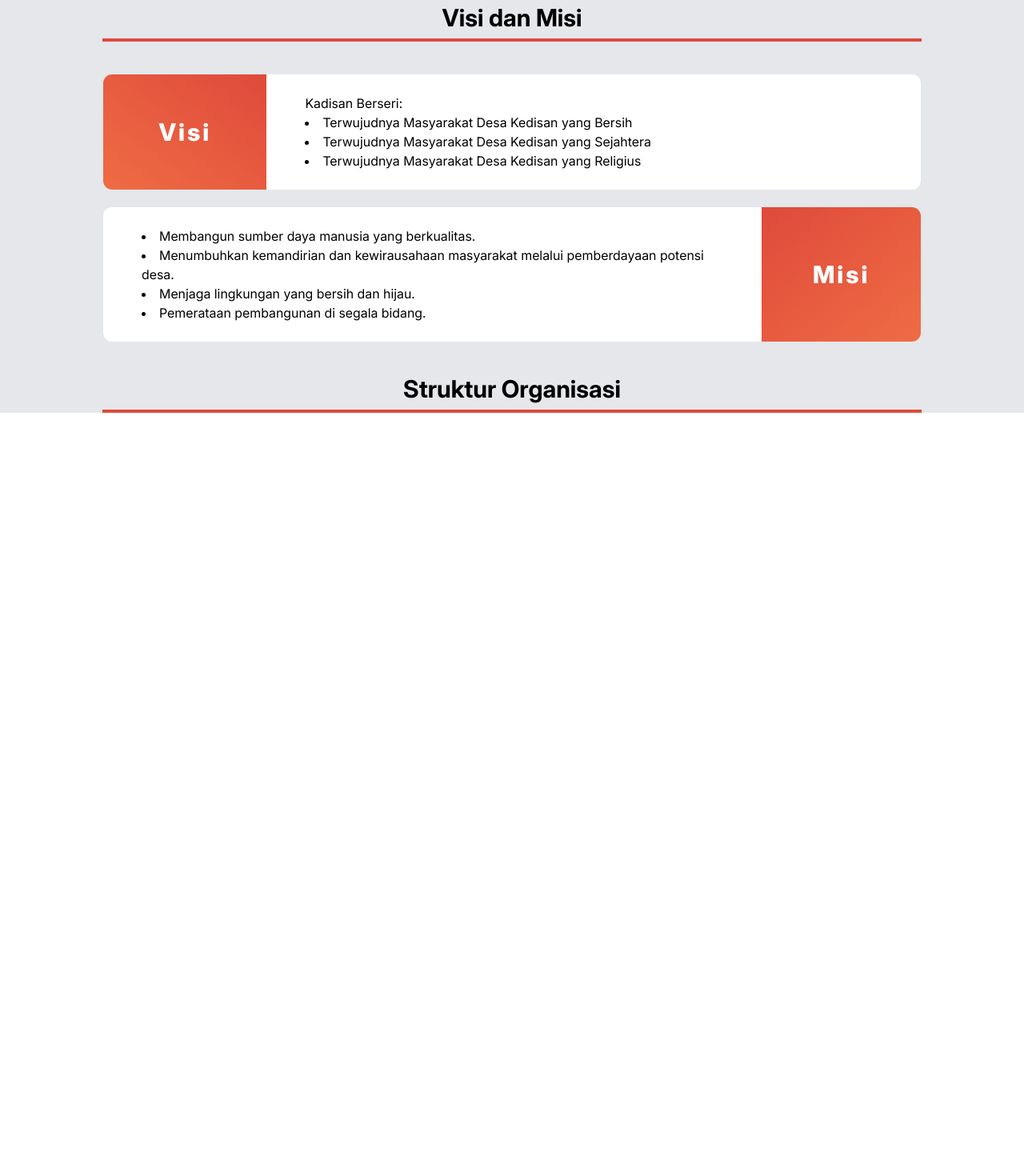
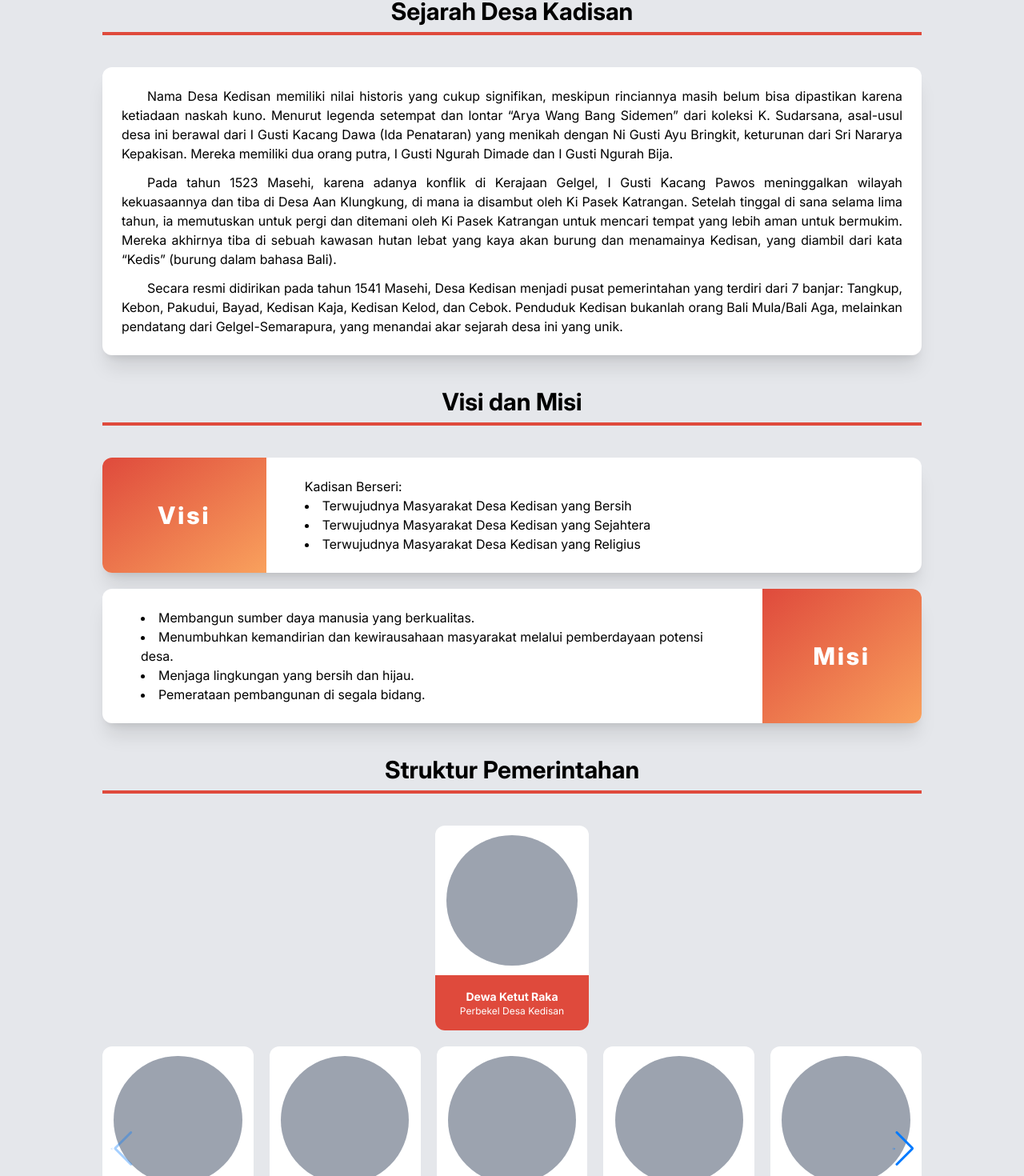
Before and after one commit to absolutepraya/desa-kedisan, a React (Vite) app: page / in a window 1280 px wide. Shown: the part 824-2294 px from the top of the page at 80% size. Before the commit the page ends 1340 px from the top, so only its background shows below. Built offline with nearby package versions, Linux system fonts and the light colour scheme.

Commit message:
Checkpoint, profil desa done

```diff
--- a/package.json
+++ b/package.json
@@ -11,7 +11,9 @@
 	"dependencies": {
 		"@tabler/icons-react": "^3.11.0",
 		"react": "^18.2.0",
-		"react-dom": "^18.2.0"
+		"react-dom": "^18.2.0",
+		"react-router-dom": "^6.27.0",
+		"swiper": "^11.1.14"
 	},
 	"devDependencies": {
 		"@vitejs/plugin-react": "^4.0.3",
--- a/src/App.jsx
+++ b/src/App.jsx
@@ -1,12 +1,29 @@
-import NavBar from './components/NavBar';
 import ProfilDesa from './components/ProfilDesa';
+import { BrowserRouter as Router, Routes, Route, Navigate } from 'react-router-dom';
 
 const App = () => {
 	return (
-		<div className={'relative flex flex-col space-y-12 overflow-hidden font-inter min-h-screen w-full bg-gray-200 pt-20'}>
-			<NavBar />
-			<ProfilDesa />
-		</div>
+		<Router>
+			<Routes>
+				<Route
+					path='/*'
+					element={
+						<Navigate
+							to='/'
+							replace
+						/>
+					}
+				/>
+				<Route
+					path='/'
+					element={<ProfilDesa />}
+				/>
+				<Route
+					path='/profil-desa'
+					element={<ProfilDesa />}
+				/>
+			</Routes>
+		</Router>
 	);
 };
 
--- /dev/null
+++ b/src/components/Footer.jsx
@@ -0,0 +1,9 @@
+const Footer = () => {
+	return (
+		<footer className='flex h-24 w-full items-center justify-center shadow-xl bg-custred text-white font-inter'>
+			<p>Footer</p>
+		</footer>
+	);
+};
+
+export default Footer;
--- a/src/components/NavBar.jsx
+++ b/src/components/NavBar.jsx
@@ -2,7 +2,7 @@ import Logo from '../assets/logo/logo.svg';
 
 const NavBar = () => {
 	return (
-		<nav className='fixed top-0 flex h-20 w-full flex-row items-center justify-between bg-white px-16 shadow-xl z-50'>
+		<nav className='fixed top-0 flex h-20 w-full flex-row items-center justify-between bg-white px-16 shadow-xl z-50 font-inter'>
 			<div className='flex flex-row space-x-1'>
 				<img
 					src={Logo}
--- a/src/components/ProfilDesa.jsx
+++ b/src/components/ProfilDesa.jsx
@@ -1,8 +1,17 @@
 import BanjarDinasKebon from '../assets/images/BanjarDinasKebon.webp';
+import { Swiper, SwiperSlide } from 'swiper/react';
+import 'swiper/swiper-bundle.css';
+import { Navigation } from 'swiper/modules';
+import strukturPerbekel from '../data/strukturPerbekel.json';
+import strukturSekretariat from '../data/strukturSekretariat.json';
+import NavBar from './NavBar';
+import Footer from './Footer';
+import { IconArrowLeft, IconArrowRight } from '@tabler/icons-react';
 
 const ProfilDesa = () => {
 	return (
-		<section className='flex w-full flex-col items-center space-y-10'>
+		<section className='relative flex min-h-screen w-full flex-col items-center space-y-10 overflow-hidden bg-gray-200 pt-20 font-inter'>
+			<NavBar />
 			{/* Kotak judul dan subjudul */}
 			<div
 				className='relative flex min-h-48 w-[90%] flex-col justify-center space-y-1 overflow-hidden rounded-xl border px-8 py-12 text-start text-white'
@@ -41,7 +50,20 @@ const ProfilDesa = () => {
 					></iframe>
 				</div>
 			</div>
-			{/* Pengertian Kedisan */}
+
+			<div className='flex w-full flex-col items-center space-y-2'>
+				<p className='text-3xl font-bold'>Sejarah Desa Kadisan</p>
+				<div className='h-1 w-[80%] bg-custred' />
+			</div>
+
+			<div
+				className='min-h-24 w-[80%] space-y-3 rounded-xl bg-white px-6 py-6 text-justify shadow-xl'
+				style={{ textIndent: '2rem' }}
+			>
+				<p>Nama Desa Kedisan memiliki nilai historis yang cukup signifikan, meskipun rinciannya masih belum bisa dipastikan karena ketiadaan naskah kuno. Menurut legenda setempat dan lontar “Arya Wang Bang Sidemen” dari koleksi K. Sudarsana, asal-usul desa ini berawal dari I Gusti Kacang Dawa (Ida Penataran) yang menikah dengan Ni Gusti Ayu Bringkit, keturunan dari Sri Nararya Kepakisan. Mereka memiliki dua orang putra, I Gusti Ngurah Dimade dan I Gusti Ngurah Bija.</p>
+				<p>Pada tahun 1523 Masehi, karena adanya konflik di Kerajaan Gelgel, I Gusti Kacang Pawos meninggalkan wilayah kekuasaannya dan tiba di Desa Aan Klungkung, di mana ia disambut oleh Ki Pasek Katrangan. Setelah tinggal di sana selama lima tahun, ia memutuskan untuk pergi dan ditemani oleh Ki Pasek Katrangan untuk mencari tempat yang lebih aman untuk bermukim. Mereka akhirnya tiba di sebuah kawasan hutan lebat yang kaya akan burung dan menamainya Kedisan, yang diambil dari kata “Kedis” (burung dalam bahasa Bali).</p>
+				<p>Secara resmi didirikan pada tahun 1541 Masehi, Desa Kedisan menjadi pusat pemerintahan yang terdiri dari 7 banjar: Tangkup, Kebon, Pakudui, Bayad, Kedisan Kaja, Kedisan Kelod, dan Cebok. Penduduk Kedisan bukanlah orang Bali Mula/Bali Aga, melainkan pendatang dari Gelgel-Semarapura, yang menandai akar sejarah desa ini yang unik.</p>
+			</div>
 
 			<div className='flex w-full flex-col items-center space-y-2'>
 				<p className='text-3xl font-bold'>Visi dan Misi</p>
@@ -49,8 +71,8 @@ const ProfilDesa = () => {
 			</div>
 
 			<div className='flex w-[80%] flex-col space-y-5'>
-				<div className='flex w-full flex-row overflow-hidden rounded-xl border bg-white'>
-					<div className='flex w-[20%] items-center justify-center bg-gradient-to-bl from-custred to-custorange text-3xl font-extrabold tracking-widest text-white'>Visi</div>
+				<div className='flex w-full flex-row overflow-hidden rounded-xl bg-white shadow-xl'>
+					<div className='flex w-[20%] items-center justify-center bg-gradient-to-br from-custred to-custorange text-3xl font-extrabold tracking-widest text-white'>Visi</div>
 					<div className='flex flex-col px-12 py-6'>
 						<p>Kadisan Berseri:</p>
 						<li>Terwujudnya Masyarakat Desa Kedisan yang Bersih</li>
@@ -58,7 +80,7 @@ const ProfilDesa = () => {
 						<li>Terwujudnya Masyarakat Desa Kedisan yang Religius</li>
 					</div>
 				</div>
-				<div className='flex w-full flex-row overflow-hidden rounded-xl border bg-white'>
+				<div className='flex w-full flex-row justify-between overflow-hidden rounded-xl bg-white shadow-xl'>
 					<div className='flex flex-col px-12 py-6'>
 						<li>Membangun sumber daya manusia yang berkualitas.</li>
 						<li>Menumbuhkan kemandirian dan kewirausahaan masyarakat melalui pemberdayaan potensi desa.</li>
@@ -70,9 +92,86 @@ const ProfilDesa = () => {
 			</div>
 
 			<div className='flex w-full flex-col items-center space-y-2'>
-				<p className='text-3xl font-bold'>Struktur Organisasi</p>
+				<p className='text-3xl font-bold'>Struktur Pemerintahan</p>
 				<div className='h-1 w-[80%] bg-custred' />
 			</div>
+
+			<div className='flex w-[80%] flex-col items-center space-y-5'>
+				<div className='flex h-64 w-48 flex-col items-center space-y-3 overflow-hidden rounded-xl bg-white pt-3'>
+					<div className='aspect-square w-[85%] rounded-full bg-gray-400' />
+					<div className='flex w-full flex-grow flex-col items-center justify-center space-y-0 bg-custred px-1 text-white'>
+						<p className='text-center text-sm font-bold'>{strukturPerbekel.Perbekel_Desa_Kedisan}</p>
+						<p className='text-center text-xs'>Perbekel Desa Kedisan</p>
+					</div>
+				</div>
+
+				<Swiper
+					modules={[Navigation]}
+					className='w-full'
+					slidesPerView={5}
+					spaceBetween={20}
+					centeredSlides={true}
+					centeredSlidesBounds={true}
+					navigation={{
+						nextEl: '.swiper-button-next',
+						prevEl: '.swiper-button-prev',
+					}}
+				>
+					{Object.entries(strukturPerbekel.Kelian_Banjar_Dinas).map(([key, value]) => (
+						<SwiperSlide key={key}>
+							<div className='flex w-auto items-center justify-center'>
+								<div className='flex h-64 w-48 flex-col items-center space-y-3 overflow-hidden rounded-xl bg-white pt-3'>
+									<div className='aspect-square w-[85%] rounded-full bg-gray-400' />
+									<div className='flex w-full flex-grow flex-col items-center justify-center space-y-0 bg-custred px-2 text-white'>
+										<p className='text-center text-sm font-bold'>{value}</p>
+										<p className='text-center text-xs'>{key.replace(/_/g, ' ')}</p>
+									</div>
+								</div>
+							</div>
+						</SwiperSlide>
+					))}
+					<div className='swiper-button-next flex items-center justify-center'>
+						<IconArrowRight size={32} />
+					</div>
+					<div className='swiper-button-prev flex items-center justify-center'>
+						<IconArrowLeft size={32} />
+					</div>
+				</Swiper>
+
+				<div className='!mt-12 flex h-64 w-48 flex-col items-center space-y-3 overflow-hidden rounded-xl bg-white pt-3'>
+					<div className='aspect-square w-[85%] rounded-full bg-gray-400' />
+					<div className='flex w-full flex-grow flex-col items-center justify-center space-y-0 bg-custred px-1 text-white'>
+						<p className='text-center text-sm font-bold'>{strukturSekretariat.Sekretariat_Desa_Kedisan}</p>
+						<p className='text-center text-xs'>Sekretariat Desa Kedisan</p>
+					</div>
+				</div>
+
+				<div className='grid grid-cols-2 gap-x-4 gap-y-4'>
+					{Object.entries(strukturSekretariat.Dinas_Sekretariat).map(([key, value]) => (
+						<div
+							key={key}
+							className='flex h-80 w-[28rem] flex-row items-center justify-center space-x-4 rounded-xl border bg-white'
+						>
+							<div className='flex h-64 w-48 flex-col items-center space-y-3 pt-3'>
+								<div className='aspect-square w-[85%] rounded-full bg-gray-400' />
+								<div className='flex w-full flex-grow flex-col items-center justify-center space-y-0 rounded-xl bg-custred px-2 text-white'>
+									<p className='text-center text-sm font-bold'>{value.Kepala}</p>
+									<p className='text-center text-xs'>Kepala</p>
+								</div>
+							</div>
+							<div className='flex h-64 w-48 flex-col items-center space-y-3 pt-3'>
+								<div className='aspect-square w-[85%] rounded-full bg-gray-400' />
+
+								<div className='flex w-full flex-grow flex-col items-center justify-center space-y-0 rounded-xl bg-custred px-2 text-white'>
+									<p className='text-center text-sm font-bold'>{value.Staff}</p>
+									<p className='text-center text-xs'>Staff</p>
+								</div>
+							</div>
+						</div>
+					))}
+				</div>
+			</div>
+			<Footer />
 		</section>
 	);
 };
--- /dev/null
+++ b/src/data/strukturPerbekel.json
@@ -0,0 +1,12 @@
+{
+	"Perbekel_Desa_Kedisan": "Dewa Ketut Raka",
+	"Kelian_Banjar_Dinas": {
+		"Kelian_Banjar_Dinas_Tangkup": "I Nyoman Rena",
+		"Kelian_Banjar_Dinas_Kebon": "I Wayan Suartawan",
+		"Kelian_Banjar_Dinas_Pakudul": "I Wayan Puaka",
+		"Kelian_Banjar_Dinas_Bayad": "I Made Bawa",
+		"Kelian_Banjar_Dinas_Kedisan_Kaja": "I Made Sumadi",
+		"Kelian_Banjar_Dinas_Kedisan_Kelod": "I Komang Mahardika",
+		"Kelian_Banjar_Dinas_Cebok": "I Kadek Juniantara"
+	}
+}
--- /dev/null
+++ b/src/data/strukturSekretariat.json
@@ -0,0 +1,29 @@
+{
+	"Sekretariat_Desa_Kedisan": "I Nyoman Semirayasa",
+	"Dinas_Sekretariat": {
+		"Kaur_Perencanaan": {
+			"Kepala": "I Made Narayana Putra",
+			"Staff": "I Wayan Supartika"
+		},
+		"Kasi_Umum_dan_TU": {
+			"Kepala": "Ni Nyoman Septiari",
+			"Staff": "Ni Wayan Dewi Windu Sari"
+		},
+		"Kasi_Keuangan": {
+			"Kepala": "I Gede Ferry Perdana Putra",
+			"Staff": "Ni Luh Rina Dewi"
+		},
+		"Kasi_Pemerintahan": {
+			"Kepala": "I Gusti Ngurah Sutawijaya",
+			"Staff": "Ni Kadek Ratna Dewi"
+		},
+		"Kasi_Kesejahteraan": {
+			"Kepala": "I Nyoman Arta",
+			"Staff": "Ni Wayan Ulandari"
+		},
+		"Kasi_Pelayanan": {
+			"Kepala": "Ni Wayan Arniti",
+			"Staff": "Ni Kadek Bela Astini"
+		}
+	}
+}
--- a/tailwind.config.js
+++ b/tailwind.config.js
@@ -11,7 +11,7 @@ export default {
 			// Variabel custom warna
 			colors: {
 				custred: '#df4a3c',
-				custorange: '#ef6c43'
+				custorange: '#f9a15d'
 			},
 		},
 	},
```
Also changed, not shown: 1 other file (tests, documents, lock files or other folders).
